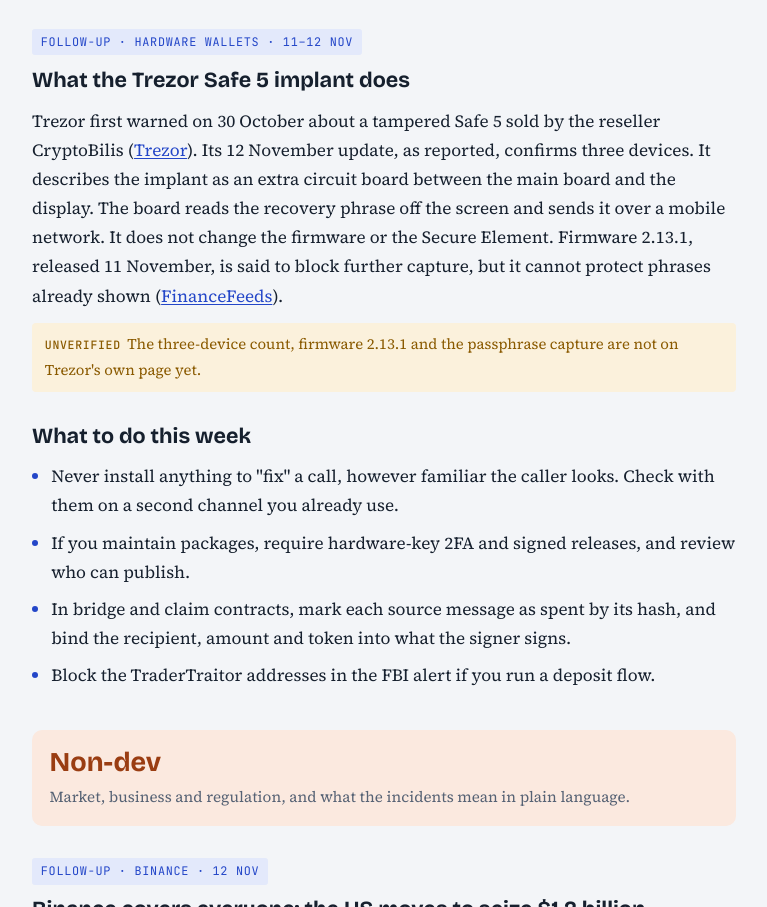
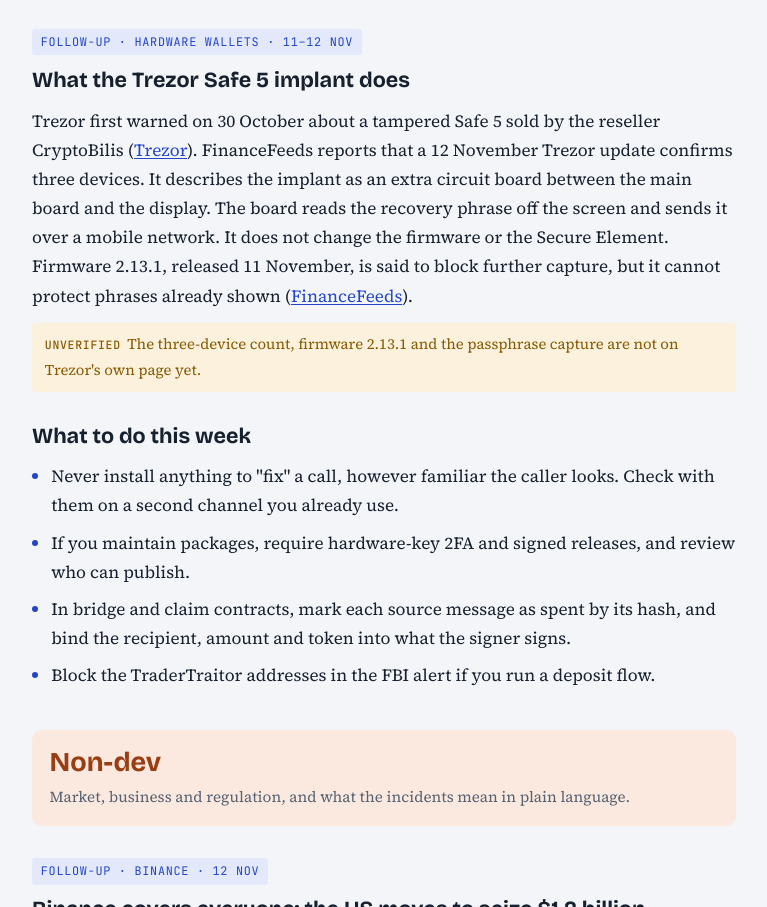
Before and after one commit to yukioshirowork/blockchain-brief, a plain HTML site: page briefs/2026-11-13.html in a window 1280 px wide. Shown: the part 1610-2517 px from the top of the page, without its empty margins (256-1023 px from the left). Drawn offline with nearby package versions, Linux system fonts and the light colour scheme.

Commit message:
Brief 2026-11-13: attribute Trezor update to FinanceFeeds

```diff
--- a/briefs/2026-11-13.html
+++ b/briefs/2026-11-13.html
@@ -66,7 +66,7 @@
     <div class="item">
       <span class="tag mono" data-noread>Follow-up · Hardware wallets · 11–12 Nov</span>
       <h3>What the Trezor Safe 5 implant does</h3>
-      <p>Trezor first warned on 30 October about a tampered Safe 5 sold by the reseller CryptoBilis (<a href="https://trezor.io/blog/news/implant-reported-in-a-trezor-sold-by-cryptobilis">Trezor</a>). Its 12 November update, as reported, confirms three devices. It describes the implant as an extra circuit board between the main board and the display. The board reads the recovery phrase off the screen and sends it over a mobile network. It does not change the firmware or the Secure Element. Firmware 2.13.1, released 11 November, is said to block further capture, but it cannot protect phrases already shown (<a href="https://financefeeds.com/trezor-confirms-hardware-implants-in-three-safe-5-wallets-cuts-reseller-network-by-80/">FinanceFeeds</a>).</p>
+      <p>Trezor first warned on 30 October about a tampered Safe 5 sold by the reseller CryptoBilis (<a href="https://trezor.io/blog/news/implant-reported-in-a-trezor-sold-by-cryptobilis">Trezor</a>). FinanceFeeds reports that a 12 November Trezor update confirms three devices. It describes the implant as an extra circuit board between the main board and the display. The board reads the recovery phrase off the screen and sends it over a mobile network. It does not change the firmware or the Secure Element. Firmware 2.13.1, released 11 November, is said to block further capture, but it cannot protect phrases already shown (<a href="https://financefeeds.com/trezor-confirms-hardware-implants-in-three-safe-5-wallets-cuts-reseller-network-by-80/">FinanceFeeds</a>).</p>
       <p class="unverified"><b>Unverified</b>The three-device count, firmware 2.13.1 and the passphrase capture are not on Trezor's own page yet.</p>
     </div>
 
@@ -163,7 +163,7 @@
     <div class="item">
       <span class="tag mono" data-noread>続報 · ハードウェアウォレット · 11月11〜12日</span>
       <h3>Trezor Safe 5 に仕込まれた部品の働き</h3>
-      <p>Trezor は10月30日、販売店 CryptoBilis が売った Safe 5 の改ざんについて最初の警告を出しました（<a href="https://trezor.io/blog/news/implant-reported-in-a-trezor-sold-by-cryptobilis">Trezor</a>）。報道によると、11月12日の続報で3台が確認されました。仕込まれたのはメイン基板とディスプレイの間に追加された回路基板で、画面に表示されたリカバリーフレーズを読み取り、モバイル回線で送信します。ファームウェアや Secure Element は変更しません。11月11日公開のファームウェア 2.13.1 はこれ以上の読み取りを防ぐとされますが、すでに表示されたフレーズは守れません（<a href="https://financefeeds.com/trezor-confirms-hardware-implants-in-three-safe-5-wallets-cuts-reseller-network-by-80/">FinanceFeeds</a>）。</p>
+      <p>Trezor は10月30日、販売店 CryptoBilis が売った Safe 5 の改ざんについて最初の警告を出しました（<a href="https://trezor.io/blog/news/implant-reported-in-a-trezor-sold-by-cryptobilis">Trezor</a>）。FinanceFeeds によると、Trezor の11月12日の続報で3台が確認されました。仕込まれたのはメイン基板とディスプレイの間に追加された回路基板で、画面に表示されたリカバリーフレーズを読み取り、モバイル回線で送信します。ファームウェアや Secure Element は変更しません。11月11日公開のファームウェア 2.13.1 はこれ以上の読み取りを防ぐとされますが、すでに表示されたフレーズは守れません（<a href="https://financefeeds.com/trezor-confirms-hardware-implants-in-three-safe-5-wallets-cuts-reseller-network-by-80/">FinanceFeeds</a>）。</p>
       <p class="unverified"><b>未確認</b>3台という数、ファームウェア 2.13.1、パスフレーズの取得は、まだ Trezor 自身のページに載っていません。</p>
     </div>
 
```
